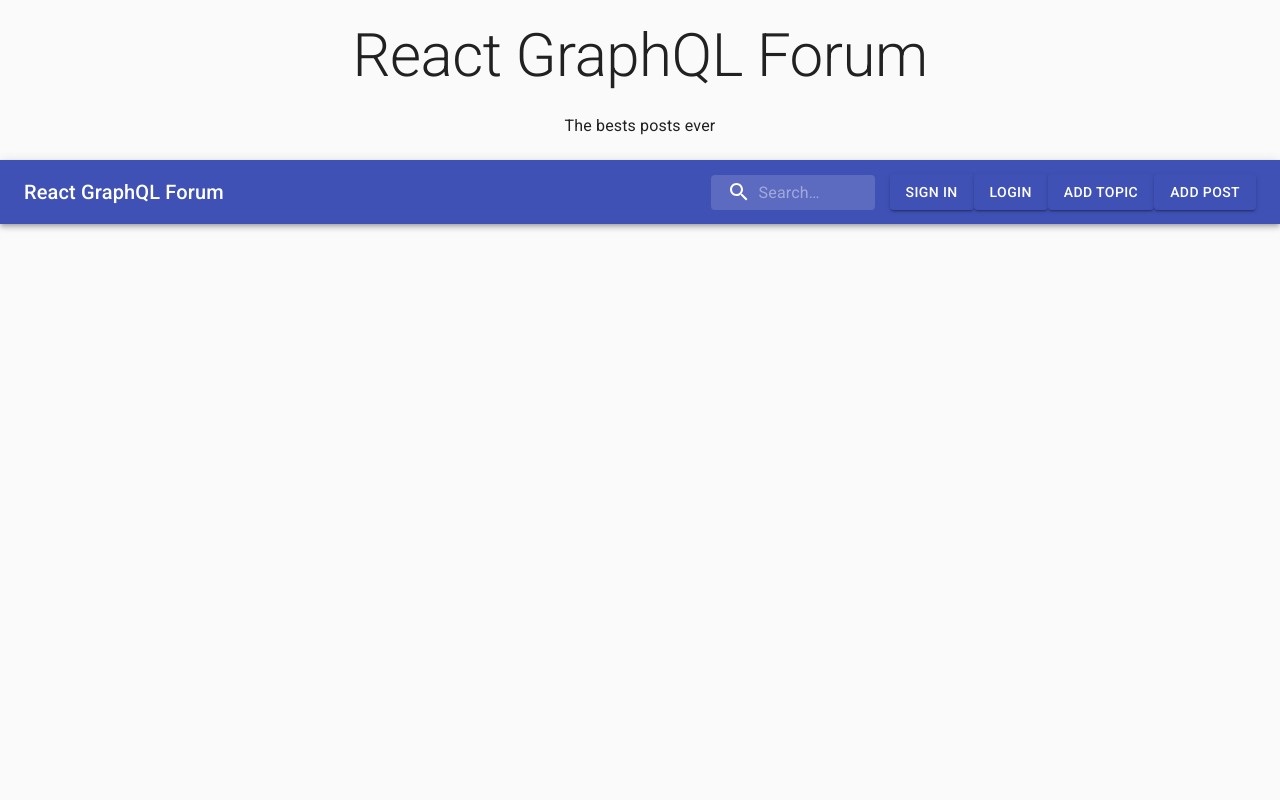
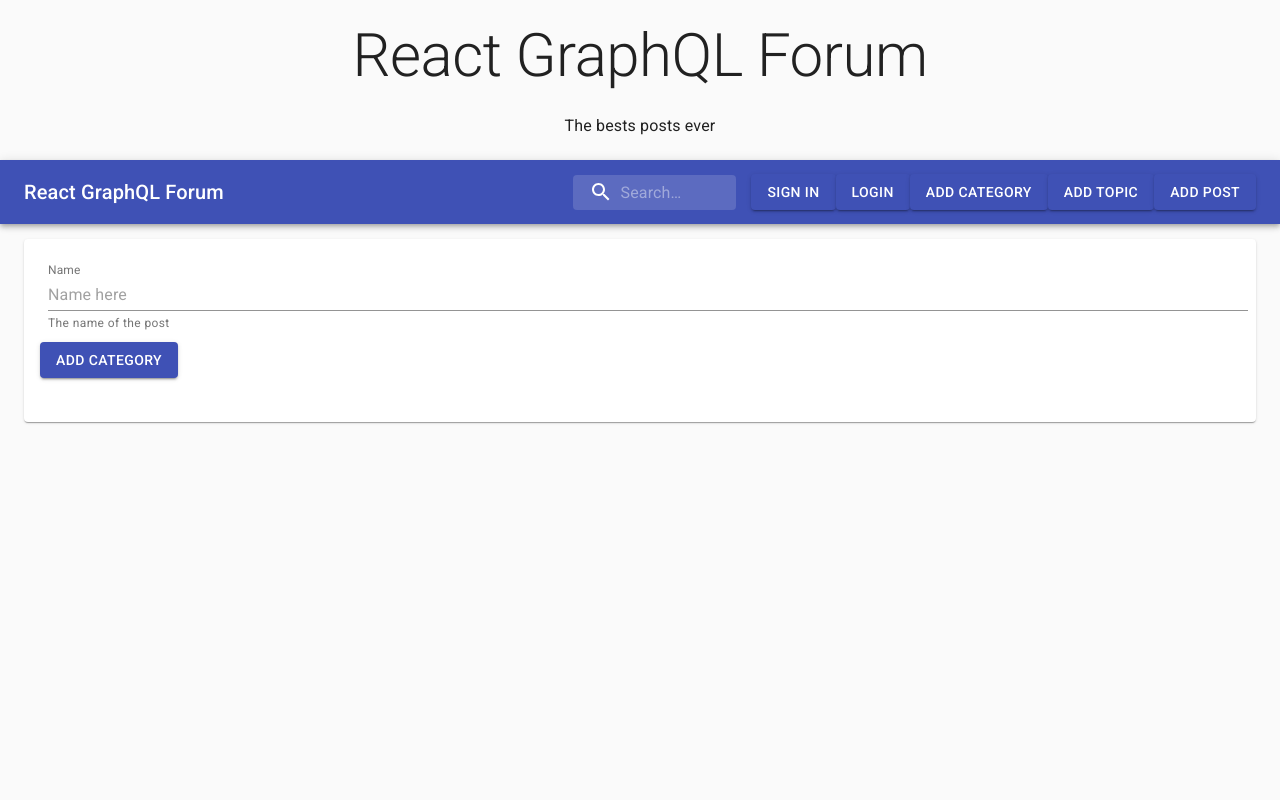
Before and after one commit to desolaser/react-graphql-blog, a React (Create React App) app in the folder client/: page /add-category in a window 1280 px wide. Shown: the top 800 px of the page. Built offline with nearby package versions, Linux system fonts and the light colour scheme.

Commit message:
Create AddCategory page and add it to the App component

```diff
--- a/client/src/App.js
+++ b/client/src/App.js
@@ -13,8 +13,9 @@ import Header from './components/header'
 import MainPage from './components/mainPage'
 import TopicPage from './components/topicPage'
 import PostPage from './components/postPage'
+import AddCategory from './components/addCategory'
+import AddTopic from './components/addTopic'
 import AddPost from './components/addPost'
-import AddTopic from './components/addTopic'
 import Footer from './components/footer'
 
 const client = new ApolloClient({
@@ -33,8 +34,9 @@ const App = () => {
             <Route exact path="/" component={MainPage} />
             <Route path="/topic/:id" component={TopicPage} />
             <Route path="/post/:id" component={PostPage} />
+            <Route path="/add-category" component={AddCategory} />
+            <Route path="/add-topic" component={AddTopic} />
             <Route path="/add-post" component={AddPost} />
-            <Route path="/add-topic" component={AddTopic} />
           </Switch>
         </Container>
         <Footer/>
--- /dev/null
+++ b/client/src/components/addCategory/AddCategory.js
@@ -0,0 +1,57 @@
+import React, { useState } from 'react'
+import gql from 'graphql-tag'
+import { useMutation } from '@apollo/react-hooks'
+import { Card, CardContent } from '@material-ui/core'
+import { makeStyles } from '@material-ui/styles'
+
+import CategoryForm from './CategoryForm'
+
+const useStyles = makeStyles({
+  root: {
+    marginTop: 15
+  }
+})
+
+const ADD_CATEGORY = gql`
+  mutation AddCategory($name: String!, $userId: ID!) {
+    addCategory(name: $name, userId: $userId) {
+      id
+      name
+    }
+  }
+`
+
+const AddPost = () => {
+  const classes = useStyles()
+
+  const [ name, setName ] = useState("")
+  const [addPost, { data }] = useMutation(ADD_CATEGORY);
+
+  const handleSubmit = e => {
+    e.preventDefault()
+
+    addPost({ variables: {
+      name,
+      userId: "5f19a89406e46c239cb04040",
+    } })
+
+    setName("")
+
+    console.log(data)
+    alert("Post added.")
+  }
+
+  return (
+    <Card className={classes.root}>
+      <CardContent>
+        <CategoryForm
+          name={name}
+          setName={setName}
+          handleSubmit={handleSubmit}
+        />
+      </CardContent>
+    </Card>
+  )
+}
+
+export default AddPost
--- /dev/null
+++ b/client/src/components/addCategory/CategoryForm.js
@@ -0,0 +1,31 @@
+import React from 'react'
+import { TextField, Button } from '@material-ui/core'
+
+const CategoryForm = ({name, setName, handleSubmit}) => (
+  <>
+    <TextField
+      id="name"
+      label="Name"
+      style={{ margin: 8 }}
+      placeholder="Name here"
+      helperText="The name of the post"
+      fullWidth
+      margin="normal"
+      onChange={e => setName(e.target.value)}
+      value={name}
+      InputLabelProps={{
+          shrink: true,
+      }}
+    />
+    <Button
+        variant="contained"
+        color="primary"
+        style={{ marginBottom: 20 }}
+        onClick={handleSubmit}
+    >
+        Add Category
+    </Button>
+  </>
+)
+
+export default CategoryForm
--- /dev/null
+++ b/client/src/components/addCategory/index.js
@@ -0,0 +1,2 @@
+import AddCategory from './AddCategory'
+export default AddCategory
--- a/client/src/components/navbar/Navbar.js
+++ b/client/src/components/navbar/Navbar.js
@@ -98,6 +98,11 @@ const Header = () => {
         <Button variant="contained" color="primary">
           Login
         </Button>
+        <Link to="/add-category">
+          <Button variant="contained" color="primary">
+            Add Category
+          </Button>
+        </Link>
         <Link to="/add-topic">
           <Button variant="contained" color="primary">
             Add Topic
```
